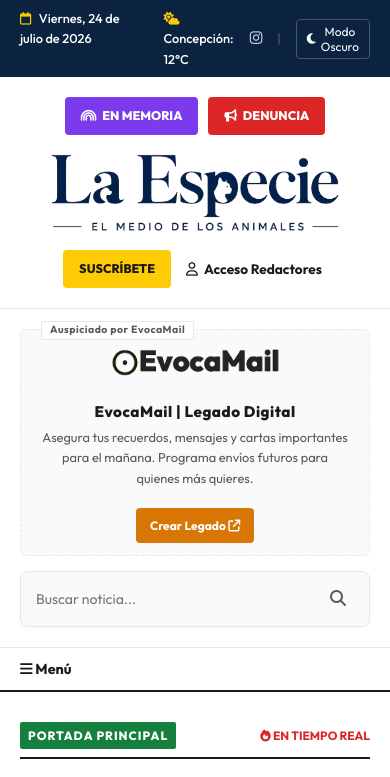
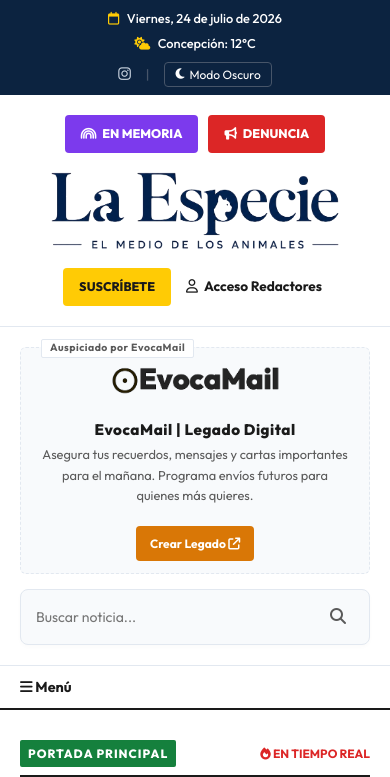
Before and after one commit to laespecie/la-especie-web, a website: page index.html in a window 390 px wide. Shown: the top 777 px of the page. Drawn offline with Linux system fonts and the light colour scheme; no server answers; a web font is replaced by a local one.

Commit message:
Fix CSS Grid column stretching and top bar overflow on mobile viewports

```diff
--- a/style.css
+++ b/style.css
@@ -454,6 +454,11 @@
     margin-bottom: 40px;
 }
 
+.news-editorial-grid,
+.main-article-section {
+    min-width: 0;
+}
+
 .news-editorial-grid {
     border-right: 1px solid var(--border-color);
     padding-right: 30px;
@@ -1199,6 +1204,23 @@
 }
 
 @media (max-width: 768px) {
+    .top-bar-content {
+        flex-direction: column;
+        gap: 8px;
+        text-align: center;
+    }
+
+    .top-bar-left {
+        flex-direction: column;
+        gap: 5px;
+        align-items: center;
+    }
+
+    .top-bar-right {
+        justify-content: center;
+        width: 100%;
+    }
+
     .header-container {
         flex-direction: column;
         gap: 15px;
@@ -1208,6 +1230,8 @@
     .header-placeholder-left, .header-placeholder-right {
         justify-content: center;
         width: 100%;
+        flex-wrap: wrap;
+        gap: 10px;
     }
 
     .menu-toggle-btn {
```
